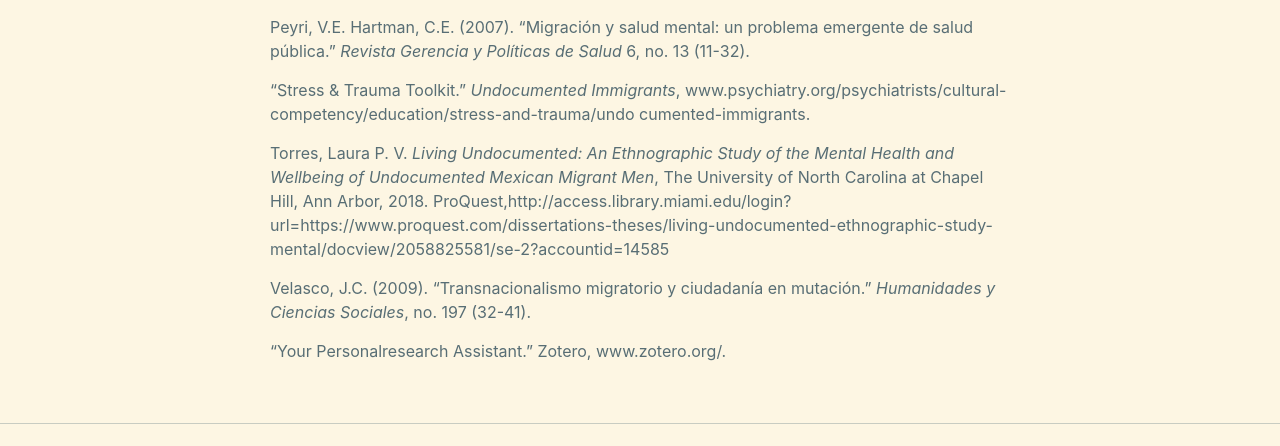
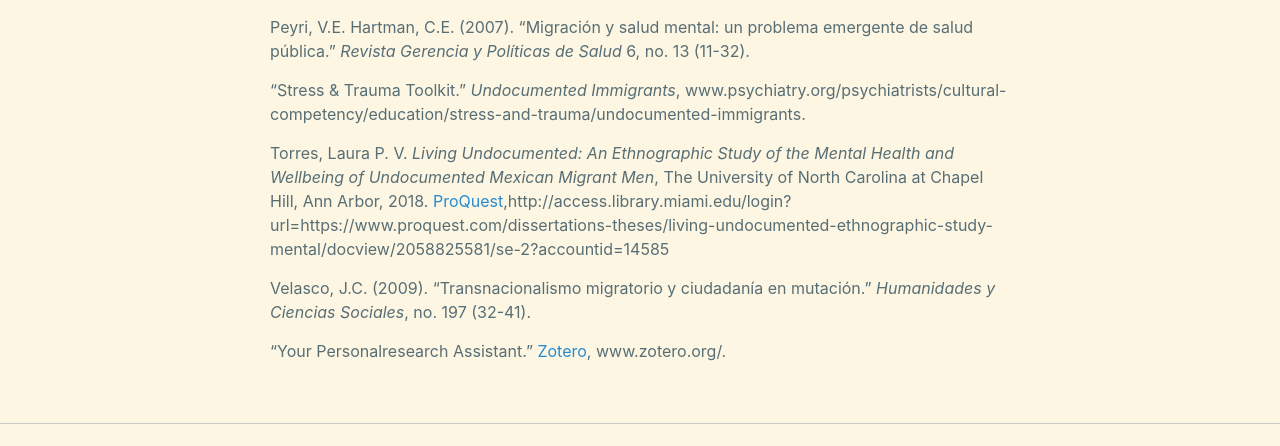
Before and after one commit to cindyripollm/cindyripollm.github.io, a Jekyll site: the page built from _posts/2021-09-08-ensayo1.md, in a window 1280 px wide. Shown: the part 1491-1937 px from the top of the page. Built offline with Jekyll 4.4.1, drawn with Linux system fonts in a browser that asks for light colours.

Commit message:
Update 2021-09-08-ensayo1.md

```diff
--- a/_posts/2021-09-08-ensayo1.md
+++ b/_posts/2021-09-08-ensayo1.md
@@ -21,13 +21,12 @@ Peyri, V.E. Hartman, C.E. (2007). “Migración y salud mental: un problema emer
 pública." *Revista Gerencia y Políticas de Salud* 6, no. 13 (11-32).
 
 “Stress & Trauma Toolkit.” *Undocumented Immigrants*,
-www.psychiatry.org/psychiatrists/cultural-competency/education/stress-and-trauma/undo
-cumented-immigrants.
+www.psychiatry.org/psychiatrists/cultural-competency/education/stress-and-trauma/undocumented-immigrants.
 
 Torres, Laura P. V. *Living Undocumented: An Ethnographic Study of the Mental Health and
-Wellbeing of Undocumented Mexican Migrant Men*, The University of North Carolina at Chapel Hill, Ann Arbor, 2018. ProQuest,http://access.library.miami.edu/login?url=https://www.proquest.com/dissertations-theses/living-undocumented-ethnographic-study-mental/docview/2058825581/se-2?accountid=14585
+Wellbeing of Undocumented Mexican Migrant Men*, The University of North Carolina at Chapel Hill, Ann Arbor, 2018. [ProQuest](https://www.proquest.com/advanced?accountid=14585),http://access.library.miami.edu/login?url=https://www.proquest.com/dissertations-theses/living-undocumented-ethnographic-study-mental/docview/2058825581/se-2?accountid=14585
 
 Velasco, J.C. (2009). “Transnacionalismo migratorio y ciudadanía en mutación.” *Humanidades y
 Ciencias Sociales*, no. 197 (32-41).
 
-“Your Personalresearch Assistant.” Zotero, www.zotero.org/.
+“Your Personalresearch Assistant.” [Zotero](www.zotero.org/), www.zotero.org/.
```
